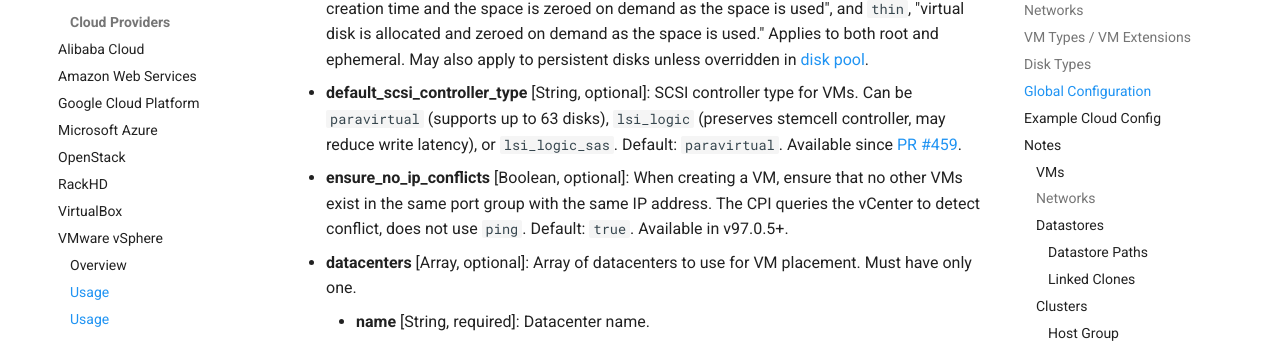
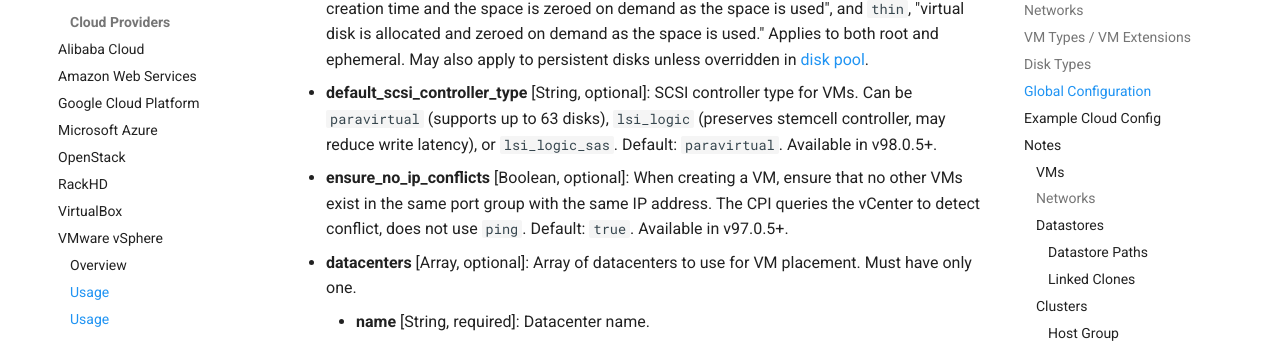
Before and after one commit to cloudfoundry/docs-bosh, an MkDocs documentation site: the page built from content/vsphere-cpi.md, in a window 1280 px wide and 900 px high, scrolled down 8224 px. Shown: the part 125-468 px from the top of the window. Built offline with MkDocs 1.6.1 and Material for MkDocs 9.7.7, drawn with Linux system fonts in a browser that asks for light colours; old or Windows-style settings are respelled for this version of MkDocs.

Commit message:
Update vsphere-cpi.md
Add actual version availability for default_scsi_controller_type property

```diff
--- a/content/vsphere-cpi.md
+++ b/content/vsphere-cpi.md
@@ -272,7 +272,7 @@ Schema:
   sets "all space allocated at [VM] creation time and the space is zeroed on demand as the space is used",
   and `thin`, "virtual disk is allocated and zeroed on demand as the space is used."
   Applies to both root and ephemeral. May also apply to persistent disks unless overridden in [disk pool](#disk-types--disk-pools-).
-* **default\_scsi\_controller\_type** [String, optional]: SCSI controller type for VMs. Can be `paravirtual` (supports up to 63 disks), `lsi_logic` (preserves stemcell controller, may reduce write latency), or `lsi_logic_sas`. Default: `paravirtual`. Available since [PR #459](https://github.com/cloudfoundry/bosh-vsphere-cpi-release/pull/459).
+* **default\_scsi\_controller\_type** [String, optional]: SCSI controller type for VMs. Can be `paravirtual` (supports up to 63 disks), `lsi_logic` (preserves stemcell controller, may reduce write latency), or `lsi_logic_sas`. Default: `paravirtual`. Available in v98.0.5+.
 * **ensure_no_ip_conflicts** [Boolean, optional]: When creating a VM, ensure that no other VMs exist in the same port group with the same IP address. The CPI queries the vCenter to detect conflict, does not use `ping`. Default: `true`. Available in v97.0.5+.
 
 * **datacenters** [Array, optional]: Array of datacenters to use for VM placement. Must have only one.
```
